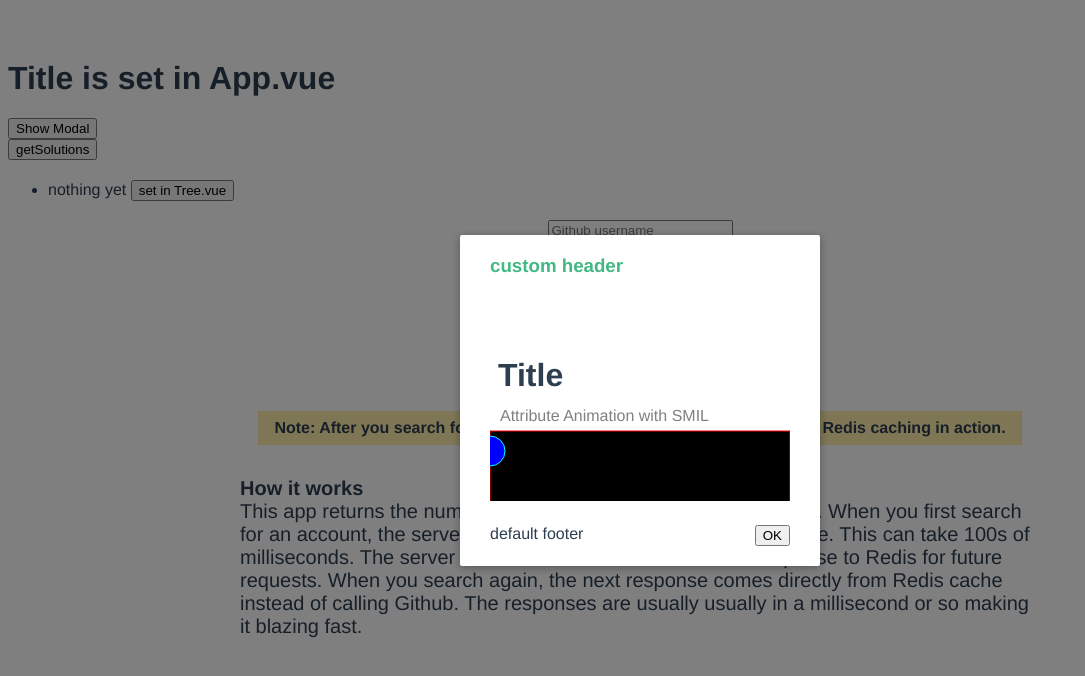
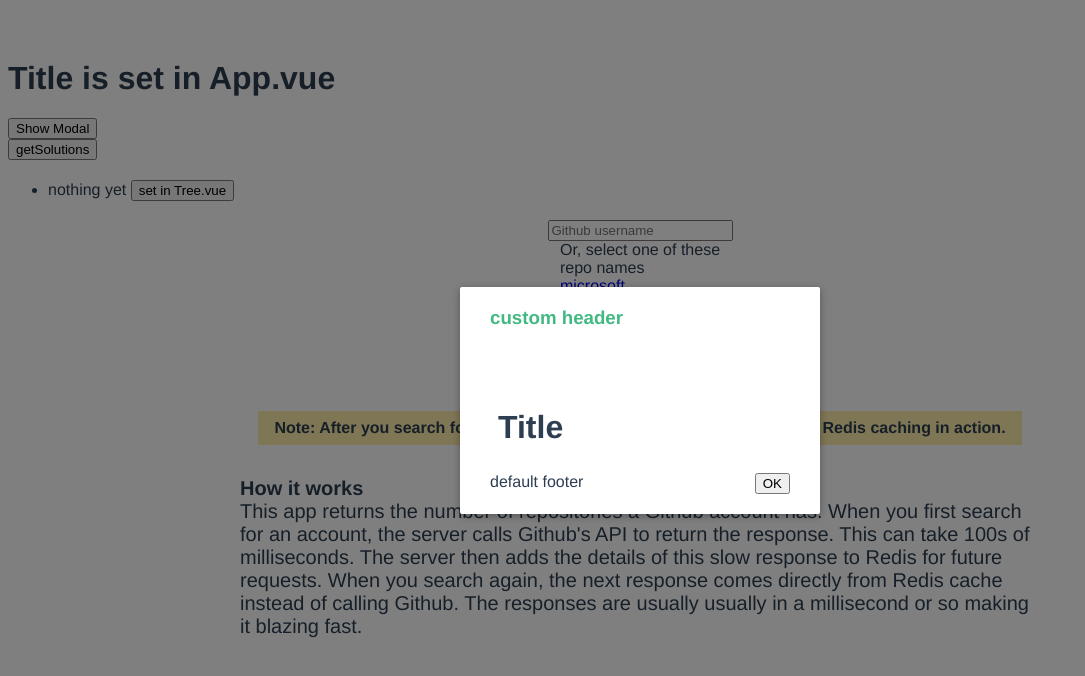
Before and after one commit to a2g/Script, a Vue app in the folder vuelve/: page / in a window 1280 px wide. Both pictures are taken after a click on the button "Show Modal". Shown: the top 676 px of the page, without its empty margins (0-1085 px from the left). Built offline with nearby package versions, Linux system fonts and the light colour scheme; the HTML template or start-up script is replaced by a standard one.

Commit message:
Works: binding a prop to an object with an SVG source
well that was easy.

```diff
--- a/vuelve/src/components/Modal.vue
+++ b/vuelve/src/components/Modal.vue
@@ -4,11 +4,14 @@ export default {
   props: {
     show: Boolean,
     param1: String,
-    param2: String
+    param2: String,
+    svgProp:{
+      type: String,
+      default: 'http://localhost:5000/worlds/DruidsDelight/Main/svg'
+    }
   },
   data() {
     return {
-     svgPath: 'http://localhost:5000/svg'
     }
   },
   methods: {
@@ -31,20 +34,9 @@ export default {
         </div>
 
         <div class="modal-body">
-          <object ref="object" :data="svgPath" width="100" height="100" v-on:load="svgLoaded" >
+          <object ref="object" :data="svgProp" width="100" height="100"  >
           </object>
           <slot name="body"> {{ param1 }}</slot>
-          <svg width="300" height="100" xmlns="http://www.w3.org/2000/svg" xmlns:xlink="http://www.w3.org/1999/xlink">
-            <text x="10" y="20" fill="gray">Attribute Animation with SMIL</text>
-            <rect x="0" y="30" width="300" height="100" stroke="red" stroke-width="1" />
-            <circle cx="0" cy="50" r="15" fill="blue" stroke="cyan" stroke-width="1">
-              <animate attributeName="cx" from="0" to="500" dur="5s " repeatCount="indefinite" />
-            </circle>
-          </svg>
-
-
-
-
         </div>
 
         <div class="modal-footer">
```
